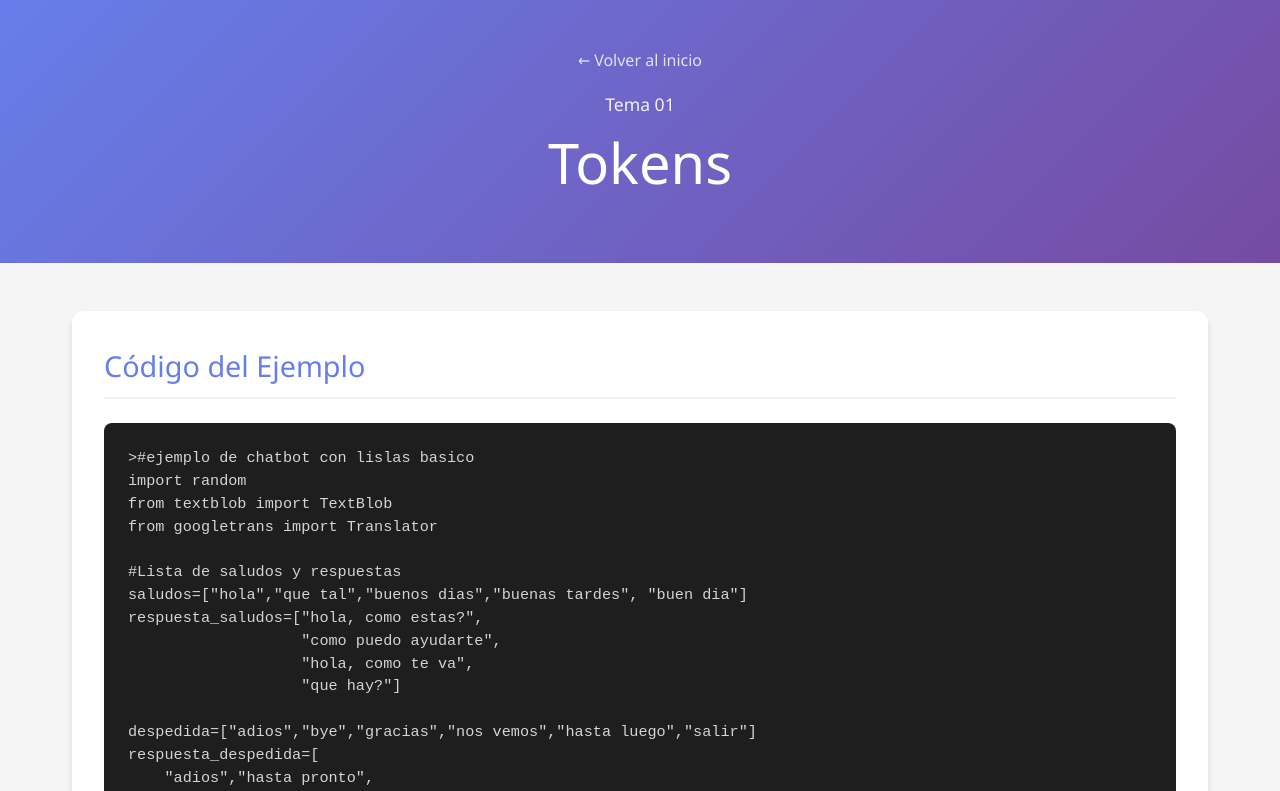
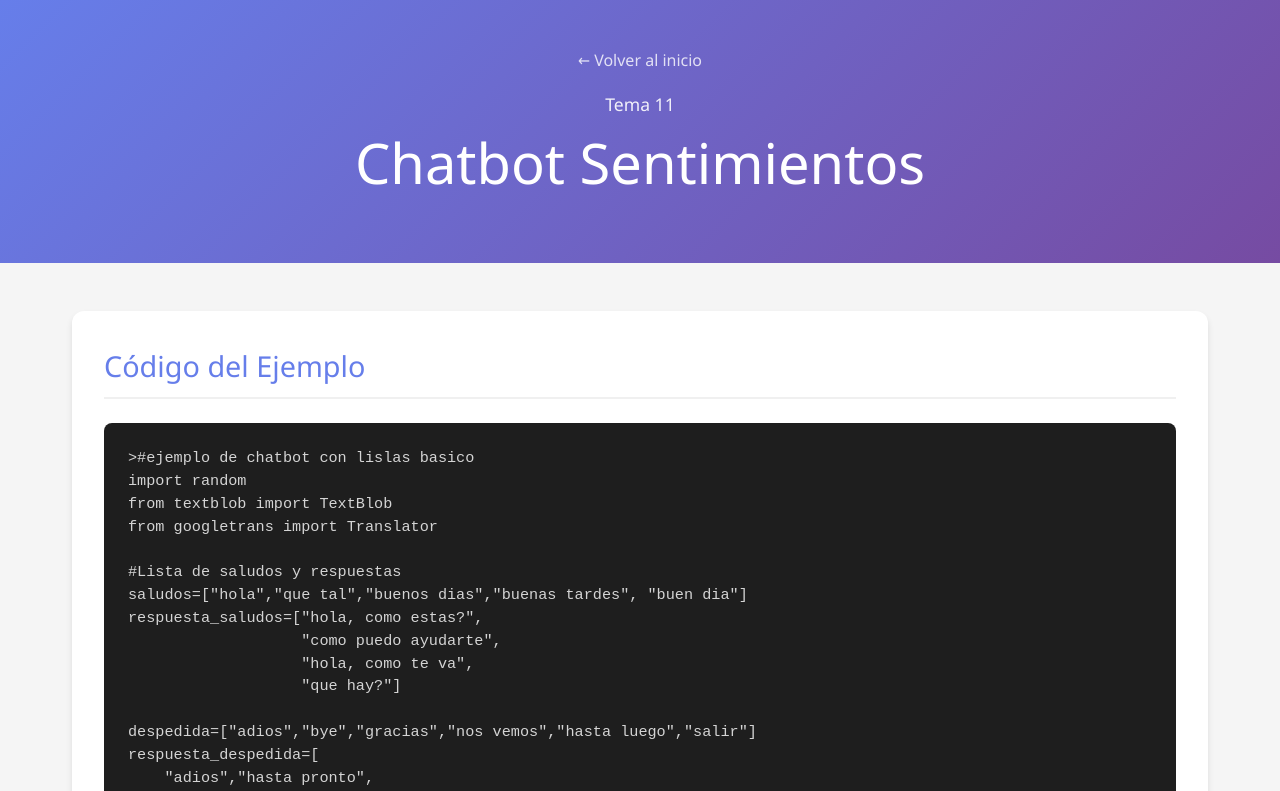
Before and after one commit to alvarezgarciablancamariana-we/portafolio_LN, a plain HTML site: page chatsentimiento.html in a window 1280 px wide. Shown: the top 791 px of the page. Drawn offline with Linux system fonts and the light colour scheme.

Commit message:
Update chatsentimiento.html

```diff
--- a/chatsentimiento.html
+++ b/chatsentimiento.html
@@ -151,8 +151,8 @@
     <!-- Header -->
     <header class="header">
         <a href="index.html" class="back-button">← Volver al inicio</a>
-        <div class="topic-number">Tema 01</div>
-        <h1>Tokens</h1>
+        <div class="topic-number">Tema 11</div>
+        <h1>Chatbot Sentimientos</h1>
     </header>
 
     <!-- Contenido -->
@@ -315,4 +315,5 @@ while True:
         </section>
     </div>
 </body>
+
 </html
```
